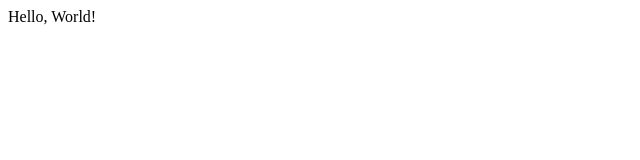
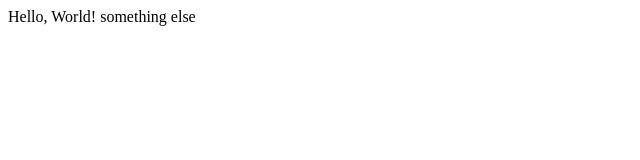
Before and after one commit to skymaskonly/test_repo, a plain HTML site: page index.html in a window 1280 px wide. Shown: the whole page, without its empty margins (0-640 px from the left). Drawn offline with Linux system fonts and the light colour scheme.

```diff
--- a/index.html
+++ b/index.html
@@ -1 +1,2 @@
 <html>Hello, World!</html>
+<body>something else</body>
```
